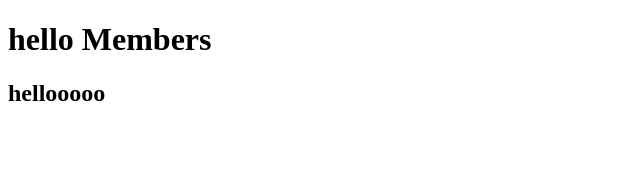
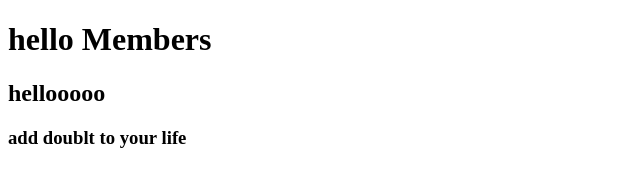
Before and after one commit to asifashi/sample, a plain HTML site: page index.html in a window 1280 px wide. Shown: the whole page, without its empty margins (0-640 px from the left). Drawn offline with Linux system fonts and the light colour scheme.

Commit message:
new branch

```diff
--- a/index.html
+++ b/index.html
@@ -8,5 +8,6 @@
 <body>
   <h1>hello Members</h1>
   <h2>hellooooo</h2>
+  <h3>add doublt to your life</h3>
 </body>
 </html>
```
